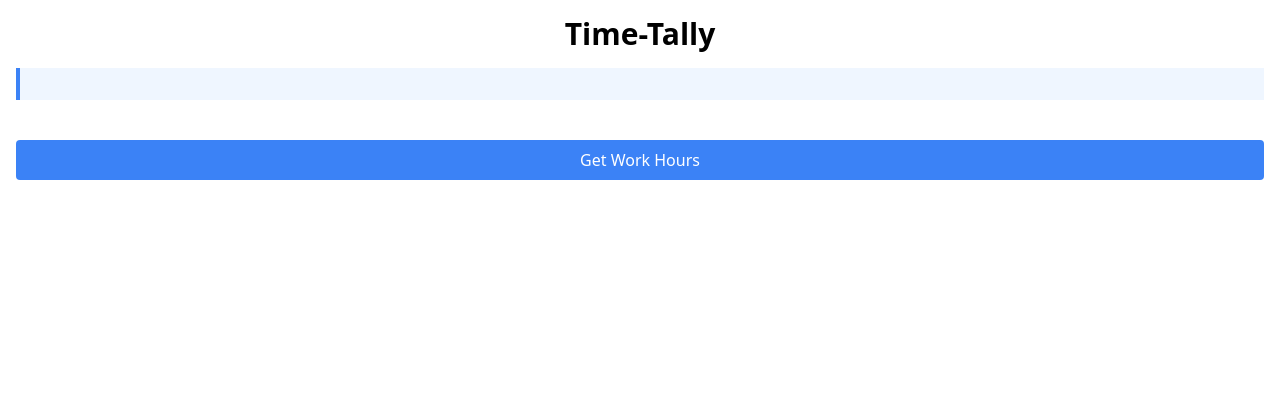
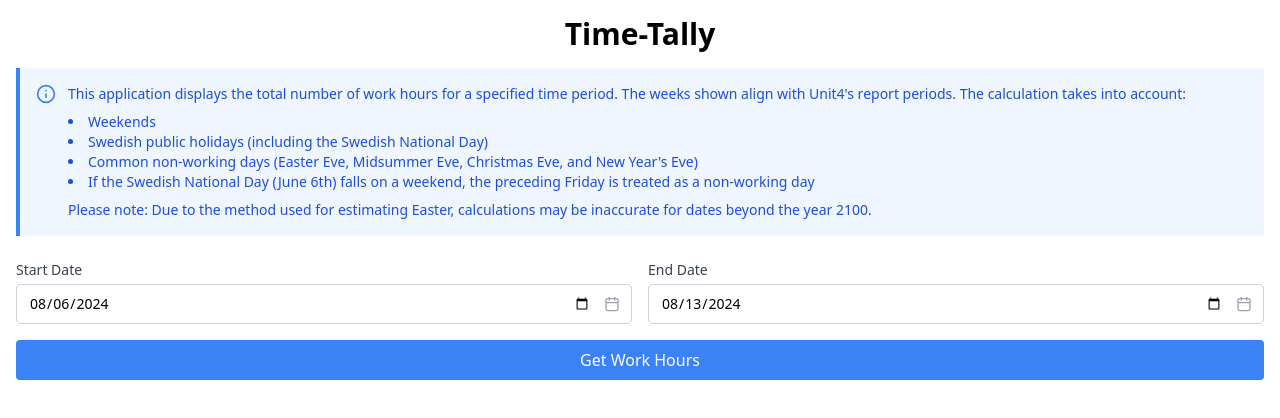
Before and after one commit to JoakimOscarsson/timetally-frontend, a React app: page / in a window 1280 px wide. Shown: the top 418 px of the page. Built offline with nearby package versions, Linux system fonts and the light colour scheme.

Commit message:
fixed style, added description, and now using real data

```diff
--- a/package.json
+++ b/package.json
@@ -26,6 +26,7 @@
     "tailwindcss": "^2.2.7",
     "webpack": "^5.50.0",
     "webpack-cli": "^4.8.0",
-    "webpack-dev-server": "^4.0.0"
+    "webpack-dev-server": "^4.0.0",
+    "http-proxy-middleware": "^3.0.0"
   }
 }
--- a/src/components/WorkHoursVisualization.js
+++ b/src/components/WorkHoursVisualization.js
@@ -1,7 +1,7 @@
 import React, { useState, useEffect } from 'react';
 import { Calendar, InfoIcon } from 'lucide-react';
-import { Button } from "@/components/ui/button";
-import { Alert, AlertDescription } from "@/components/ui/alert";
+import { Button } from "./ui/button";
+import { Alert, AlertDescription } from "./ui/alert";
 import ExpandableRow from './ExpandableRow';
 import { demoData } from '../data/demoData';
 import { formatDateForInput, formatDateForAPI } from '../utils/dateUtils';
@@ -11,6 +11,7 @@ const WorkHoursVisualization = () => {
   const [endDate, setEndDate] = useState('');
   const [workHours, setWorkHours] = useState(null);
   const [error, setError] = useState('');
+  const [isLoading, setIsLoading] = useState(false);
 
   useEffect(() => {
     const today = new Date();
@@ -36,12 +37,22 @@ const WorkHoursVisualization = () => {
 
     setError('');
     setWorkHours(null);
+    setIsLoading(true);
 
-    setTimeout(() => {
-      setWorkHours(demoData);
-    }, 500);
+    try {
+      const response = await fetch(`/api/v1/workhours?start=${formattedStartDate}&end=${formattedEndDate}`);
 
-    // Future API call logic here
+      if (!response.ok) {
+        throw new Error('Failed to fetch work hours');
+      }
+      const data = await response.json();
+      setWorkHours(data);
+    } catch (err) {
+      setError('Error fetching work hours. Please try again.');
+      console.error('Error:', err);
+    } finally {
+      setIsLoading(false);
+    }
   };
 
   const renderWeeks = (weekData) => {
@@ -80,11 +91,53 @@ const WorkHoursVisualization = () => {
       <h1 className="text-3xl font-bold mb-4 text-center">Time-Tally</h1>
 
       <div className="bg-blue-50 border-l-4 border-blue-500 p-4 mb-6">
-        {/* Info box content */}
+        <div className="flex">
+          <div className="flex-shrink-0">
+            <InfoIcon className="h-5 w-5 text-blue-500" />
+          </div>
+          <div className="ml-3">
+            <p className="text-sm text-blue-700">
+              This application displays the total number of work hours for a specified time period. The weeks shown align with Unit4's report periods. The calculation takes into account:
+            </p>
+            <ul className="list-disc list-inside mt-2 text-sm text-blue-700">
+              <li>Weekends</li>
+              <li>Swedish public holidays (including the Swedish National Day)</li>
+              <li>Common non-working days (Easter Eve, Midsummer Eve, Christmas Eve, and New Year's Eve)</li>
+              <li>If the Swedish National Day (June 6th) falls on a weekend, the preceding Friday is treated as a non-working day</li>
+            </ul>
+            <p className="text-sm text-blue-700 mt-2">
+              Please note: Due to the method used for estimating Easter, calculations may be inaccurate for dates beyond the year 2100.
+            </p>
+          </div>
+        </div>
       </div>
 
       <div className="mb-4 flex space-x-4">
-        {/* Date inputs */}
+        <div className="flex-1">
+          <label className="block text-sm font-medium text-gray-700 mb-1">Start Date</label>
+          <div className="relative">
+            <input
+              type="date"
+              value={startDate}
+              onChange={handleStartDateChange}
+              className="border border-gray-300 rounded px-3 py-2 w-full text-sm pr-10"
+            />
+            <Calendar className="absolute right-3 top-1/2 transform -translate-y-1/2 text-gray-400" size={16} />
+          </div>
+        </div>
+        <div className="flex-1">
+          <label className="block text-sm font-medium text-gray-700 mb-1">End Date</label>
+          <div className="relative">
+            <input
+              type="date"
+              value={endDate}
+              onChange={handleEndDateChange}
+              min={startDate}
+              className="border border-gray-300 rounded px-3 py-2 w-full text-sm pr-10"
+            />
+            <Calendar className="absolute right-3 top-1/2 transform -translate-y-1/2 text-gray-400" size={16} />
+          </div>
+        </div>
       </div>
 
       <Button onClick={fetchWorkHours} className="w-full mb-4">
--- /dev/null
+++ b/src/setupProxy.js
@@ -0,0 +1,11 @@
+const { createProxyMiddleware } = require('http-proxy-middleware');
+
+module.exports = function(app) {
+  app.use(
+    '/api',
+    createProxyMiddleware({
+      target: 'https://timetally.gauffin-oscarsson.com',
+      changeOrigin: true,
+    })
+  );
+};
--- a/webpack.config.js
+++ b/webpack.config.js
@@ -36,4 +36,15 @@ module.exports = {
       template: './public/index.html',
     }),
   ],
+  devServer: {
+    proxy: {
+      '/api': {
+        target: 'https://timetally.gauffin-oscarsson.com',
+        changeOrigin: true,
+        secure: false,
+      },
+    },
+    historyApiFallback: true,
+    hot: true,
+  },
 };
```
